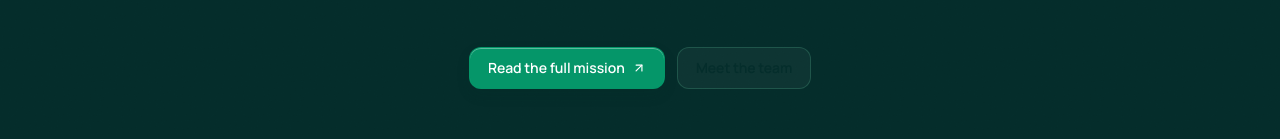
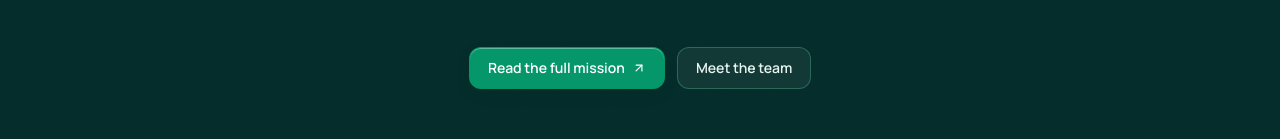
Before and after one commit to bigyangg/team-portfolio, a React (Vite) app: page / in a window 1280 px wide. Shown: the part 3743-3882 px from the top of the page. Built offline with nearby package versions, Linux system fonts and the light colour scheme; no server answers.

Commit message:
Fix btn-ghost contrast on surface-forest sections
Was: bg-[var(--glass-bg)] + color-[var(--text)] (dark text on dark
forest band, invisible).
Now: bg rgba(255,255,255,0.06), color #E6F4EF, border mint-green/28
with #6EE7B7 hover. 'Meet the team' button on Year-Five Targets
now reads clearly.

```diff
--- a/src/styles/globals.css
+++ b/src/styles/globals.css
@@ -701,6 +701,18 @@ body::before {
 .surface-forest .eyebrow { color: #6EE7B7; }
 .surface-forest .glow-text { color: #6EE7B7; }
 
+/* Ghost button on dark forest band needs light text + visible border */
+.surface-forest .btn-ghost {
+  background: rgba(255, 255, 255, 0.06);
+  color: #E6F4EF;
+  border-color: rgba(110, 231, 183, 0.28);
+}
+.surface-forest .btn-ghost:hover {
+  background: rgba(255, 255, 255, 0.12);
+  border-color: #6EE7B7;
+  color: #6EE7B7;
+}
+
 /* Saturated accent strip — divides sections with a deliberate emerald pulse */
 .accent-strip {
   height: 2px;
```
